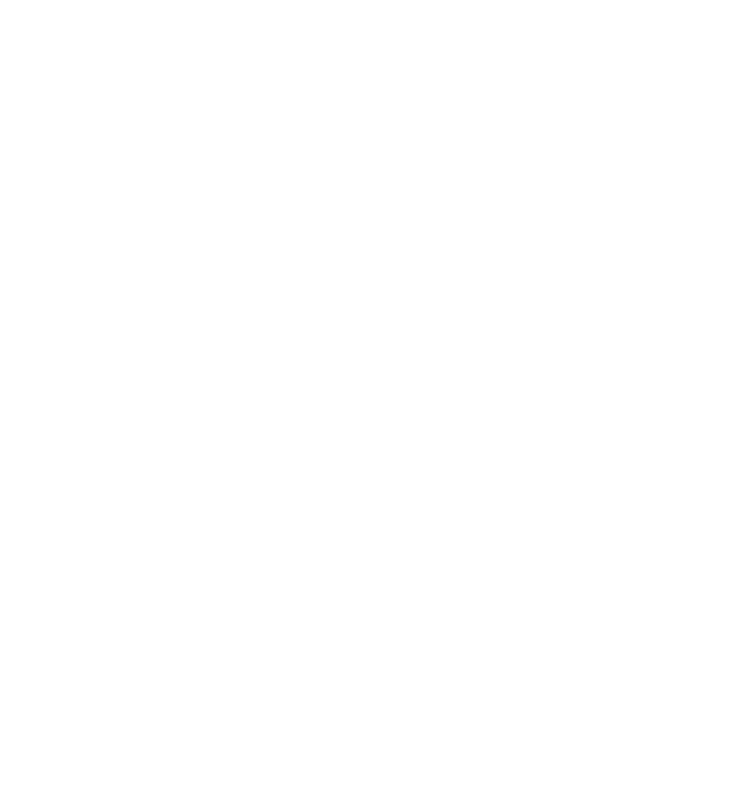
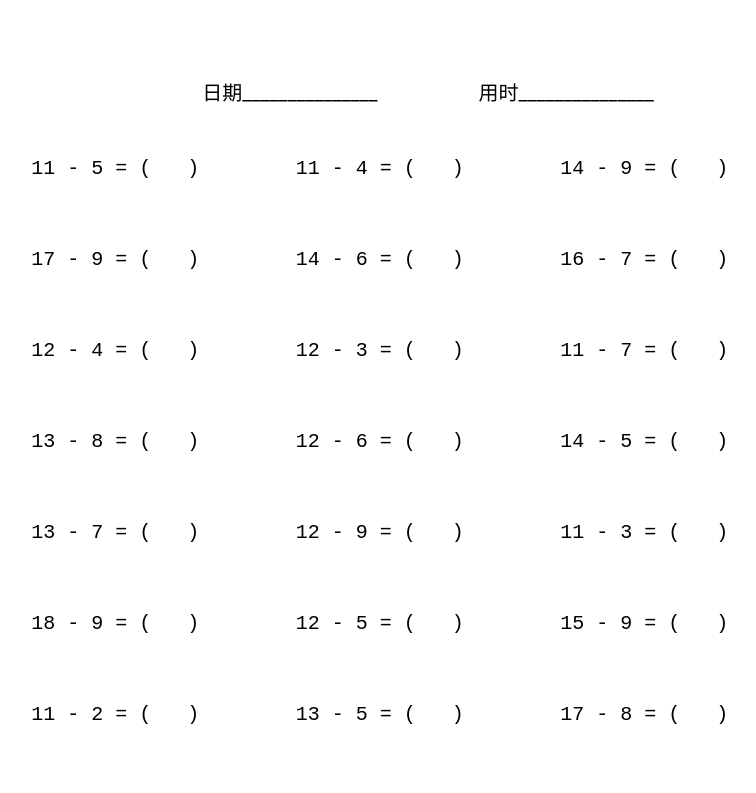
Before and after one commit to lby-hm/KouSuan, an Angular app: page /twentyMinus in a window 1280 px wide. Before the commit this address led to /. Shown: the top 793 px of the page, without its empty margins (212-968 px from the left). Built offline with nearby package versions, Linux system fonts and the light colour scheme.

Commit message:
add 20 minus

```diff
--- a/src/app/app.routes.ts
+++ b/src/app/app.routes.ts
@@ -1,10 +1,12 @@
 import { Routes } from '@angular/router';
 import { TwentyComponent } from './components/twenty/twenty.component';
+import { TwentyMinusComponent } from './components/twentyMinus/twentyMinus.component';
 import { HundredComponent } from './components/hundred/hundred.component';
 import { HomeComponent } from './components/home/home.component';
 
 export const routes: Routes = [
   { path: '', component: HomeComponent },
+  { path: 'twentyMinus', component: TwentyMinusComponent },
   { path: 'twenty', component: TwentyComponent },
   { path: 'hundred', component: HundredComponent },
 ];
--- a/src/app/components/home/home.component.html
+++ b/src/app/components/home/home.component.html
@@ -1,6 +1,7 @@
 <h1>随机生成口算题</h1>
 <nav>
   <ul>
+    <li><a routerLink="/twentyMinus" routerLinkActive="active" ariaCurrentWhenActive="page">二十以内退位减法</a></li>
     <li><a routerLink="/twenty" routerLinkActive="active" ariaCurrentWhenActive="page">二十以内加减法</a></li>
     <li><a routerLink="/hundred" routerLinkActive="active" ariaCurrentWhenActive="page">一百以内加减法</a>
     </li>
--- a/src/app/components/page/page.component.html
+++ b/src/app/components/page/page.component.html
@@ -6,11 +6,11 @@
     <div class="title-item"></div>
   </div>
   <div class="content">
-    @for(item of getRows(); track $index; let i = $index){
+    @for(item of rowArray; track $index; let i = $index){
     <div class="row">
-      @for(item of getColumns(); track $index; let j = $index){
+      @for(item of colArray; track $index; let j = $index){
       <div class="item">
-        <pre class="problem">{{problemList[i* 4 + j]}}</pre>
+        <pre class="problem">{{getProblem(i, j)}}</pre>
       </div>
       }
     </div>
--- a/src/app/components/page/page.component.ts
+++ b/src/app/components/page/page.component.ts
@@ -1,4 +1,4 @@
-import { Component, Input } from '@angular/core';
+import { Component, Input, OnInit } from '@angular/core';
 
 @Component({
   selector: 'app-page',
@@ -8,12 +8,19 @@
 })
 export class PageComponent {
   @Input("problems") problemList: string[] = [];
+  @Input("colCount") colCount: number = 4;
 
-  protected getColumns() {
-    return [].constructor(4);
+  protected colArray: number[] = [];
+  protected rowArray: number[] = [];
+
+  ngOnInit() {
+    this.colArray = [].constructor(this.colCount);
+    let rowCount = this.problemList.length / this.colCount;
+    this.rowArray = [].constructor(rowCount);
   }
-  protected getRows() {
-    let colNum = this.problemList.length / 4;
-    return [].constructor(colNum);
+
+  protected getProblem(rowIndex: number, colIndex: number): string {
+    let index = rowIndex * this.colCount + colIndex;
+    return this.problemList[index];
   }
 }
--- /dev/null
+++ b/src/app/components/twentyMinus/twentyMinus.component.html
@@ -0,0 +1 @@
+<app-page [problems]="problemList" [colCount]="3"></app-page>
--- /dev/null
+++ b/src/app/components/twentyMinus/twentyMinus.component.ts
@@ -0,0 +1,80 @@
+import { Component } from '@angular/core';
+import { PageComponent } from '../page/page.component';
+import { Problem } from '../../models/problem.model';
+
+@Component({
+  selector: 'app-twentyMinus',
+  imports: [PageComponent],
+  templateUrl: './twentyMinus.component.html',
+  styleUrl: './twentyMinus.component.scss'
+})
+export class TwentyMinusComponent {
+  protected problemList: string[] = [];
+
+  constructor() {
+    this.problemList = this.getRandomProblemList();
+  }
+
+  protected getRandomProblemList(): string[] {
+
+    // 退位减法
+    var problemList4: Problem[] = [];
+    for (let i = 11; i <= 18; i++) {
+      for (let j = i - 9; j <= 9; j++) {
+        problemList4.push(new Problem(i, j, '-', i - j));
+      }
+    }
+
+    let randomProblemList4 = this.pickRandomProblemFromList4(problemList4, 36);
+
+    var problemList = this.pickRandomProblemFromList(randomProblemList4, 36);
+    return problemList;
+  }
+
+  private pickRandomProblemFromList4(problemList: Problem[], count?: number): string[] {
+    let randomProblemList: string[] = [];
+    if (!count || count > problemList.length) { count = problemList.length; }
+    for (let i = 0; i < count; i++) {
+      let randomIndex = this.getRandomInt(0, problemList.length - 1);
+
+      let num1 = problemList[randomIndex].Num1;
+      let num2 = problemList[randomIndex].Num2;
+
+      let formattedProblem = this.formatProblem(new Problem(num1, num2, '-', num1 - num2));
+      randomProblemList.push(formattedProblem);
+      problemList.splice(randomIndex, 1);
+    }
+
+    return randomProblemList;
+  }
+
+  private pickRandomProblemFromList(problemList: string[], count?: number) {
+    let randomProblemList: string[] = [];
+    if (!count || count > problemList.length) { count = problemList.length; }
+    for (let i = 0; i < count; i++) {
+      let randomIndex = this.getRandomInt(0, problemList.length - 1);
+      let randomProblem = problemList[randomIndex];
+      randomProblemList.push(randomProblem);
+      problemList.splice(randomIndex, 1);
+    }
+
+    return randomProblemList;
+  }
+
+  private getRandomInt(min: number, max: number) {
+    return Math.floor(Math.random() * (max - min + 1)) + min;
+  }
+
+  private formatProblem(problem: Problem) {
+    //var random = this.getRandomInt(1, 3);
+    // 降低难度
+    var random = 3;
+    if (random === 1) {
+      return `(   ) ${problem.operator} ${problem.Num2} = ${problem.result}`;
+    } else if (random === 2) {
+      return `${problem.Num1} ${problem.operator} (   ) = ${problem.result}`;
+    } else {
+      return `${problem.Num1} ${problem.operator} ${problem.Num2} = (   )`;
+    }
+  }
+}
```
Also changed, not shown: src/app/components/twentyMinus/twentyMinus.component.scss (added), 1 other file (tests, documents, lock files or other folders).
